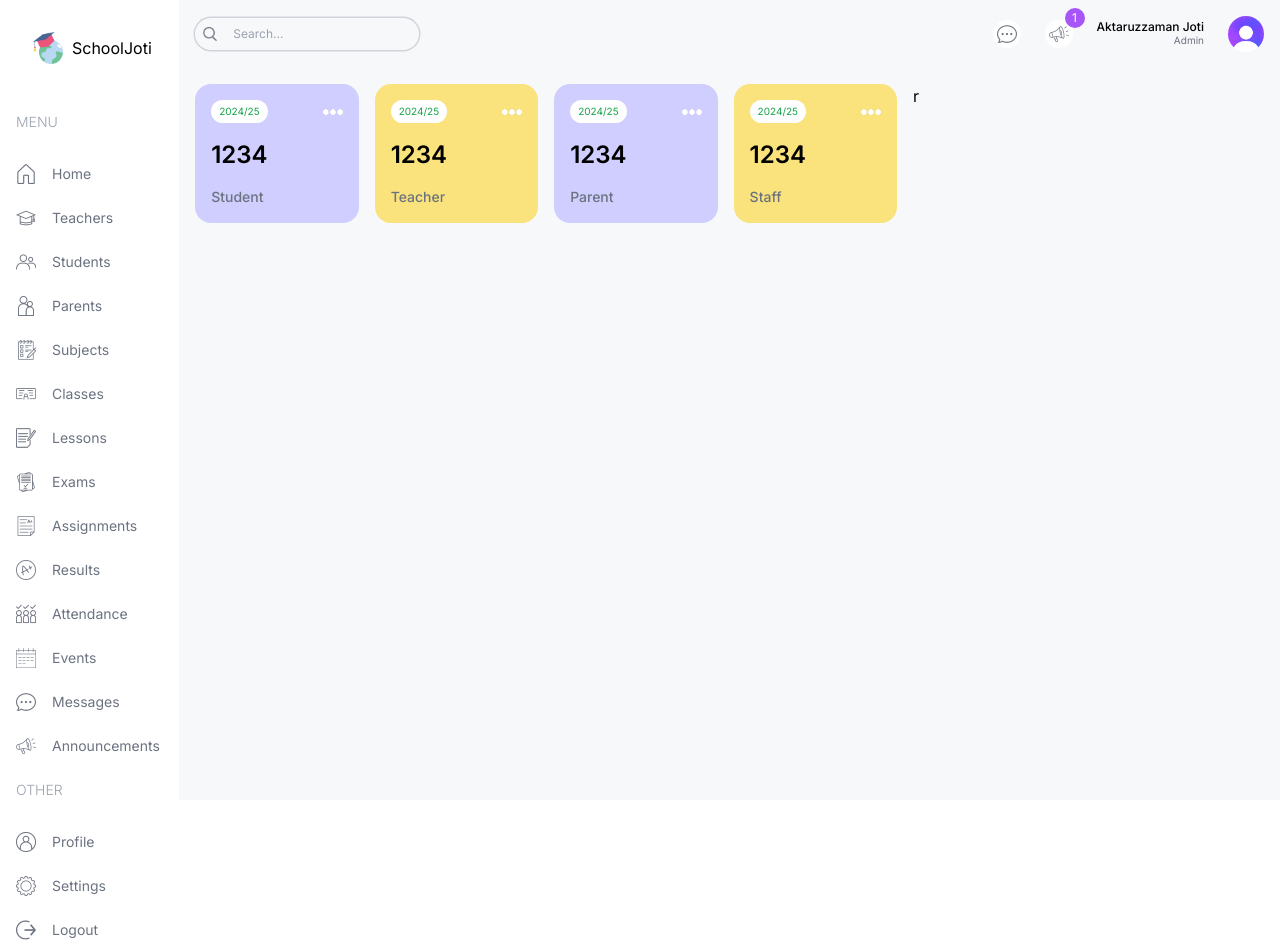
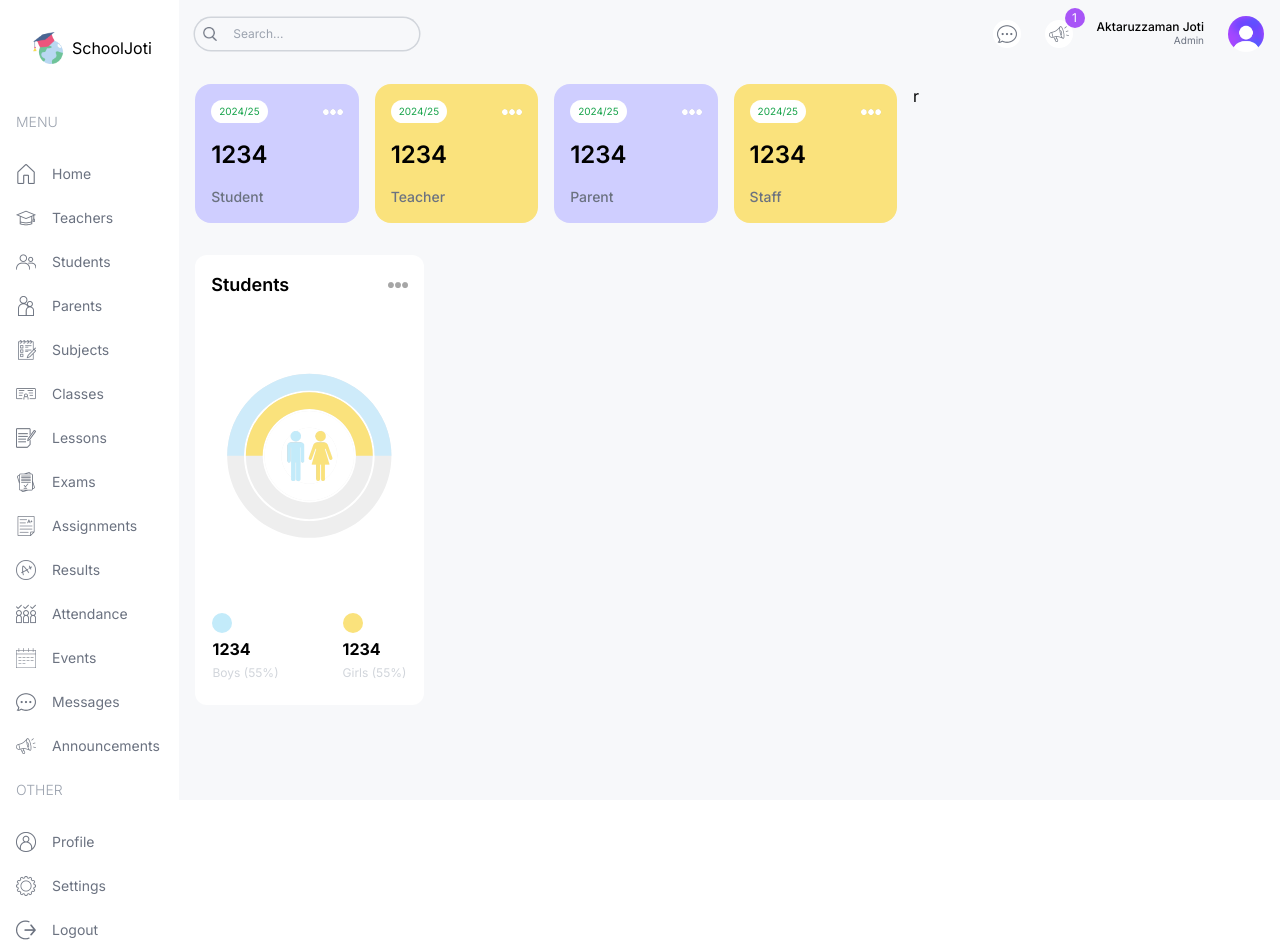
Before and after one commit to safak/next-dashboard-ui, a Next.js app: page /admin in a window 1280 px wide. Built offline with nearby package versions, Linux system fonts and the light colour scheme.

Commit message:
student chart done

```diff
--- a/src/app/(dashboard)/admin/page.tsx
+++ b/src/app/(dashboard)/admin/page.tsx
@@ -1,10 +1,11 @@
+import CountCharts from "@/components/CountCharts";
 import UserCard from "@/components/UserCard";
 
 const AdminPage = () => {
   return (
     <div className="p-4 flex gap-4 flex-col md:flex-row">
       {/* LEFT */}
-      <div className="w-full lg:w-2/3">
+      <div className="w-full lg:w-2/3 flex flex-col gap-8">
         {/* USER CARD */}
         <div className="flex gap-4 justify-between flex-wrap">
           <UserCard type="student" />
@@ -12,6 +13,17 @@ const AdminPage = () => {
           <UserCard type="parent" />
           <UserCard type="staff" />
         </div>
+        {/* MIDDLE CHARTS */}
+        <div className="flex gap-4 flex-col lg:flex-row ">
+          {/* COUNT CHART */}
+          <div className="w-full lg:w-1/3 h-[450px]">
+            <CountCharts />
+          </div>
+          {/* ATTENDANCE CHART */}
+          <div className="w-full lg:w-2/3 h-[450px]"></div>
+        </div>
+        {/* BOTTOM CHARTS */}
+        <div></div>
       </div>
       {/* RIGHT */}
       <div className="w-full lg:w-1/3">r</div>
--- /dev/null
+++ b/src/components/CountCharts.tsx
@@ -0,0 +1,71 @@
+"use client";
+
+import Image from "next/image";
+import { RadialBar, RadialBarChart, ResponsiveContainer } from "recharts";
+
+const data = [
+  {
+    name: "Total",
+    count: 106,
+    fill: "white",
+  },
+  {
+    name: "Girls",
+    count: 53,
+    fill: "#fae27c",
+  },
+  {
+    name: "Boys",
+    count: 53,
+    fill: "#ceebfa",
+  },
+];
+
+const CountCharts = () => {
+  return (
+    <div className="bg-white rounded-xl w-full h-full p-4">
+      {/* TITLE */}
+      <div className="flex justify-between items-center">
+        <h1 className="text-lg font-semibold">Students</h1>
+        <Image src="/moreDark.png" alt="" width={20} height={20} />
+      </div>
+      {/* CHART */}
+      <div className="relative w-full h-[75%]">
+        <ResponsiveContainer>
+          <RadialBarChart
+            cx="50%"
+            cy="50%"
+            innerRadius="40%"
+            outerRadius="100%"
+            barSize={32}
+            data={data}
+          >
+            <RadialBar background dataKey="count" />
+          </RadialBarChart>
+        </ResponsiveContainer>
+        <Image
+          src="/maleFemale.png"
+          alt=""
+          width={50}
+          height={50}
+          className="absolute top-1/2 left-1/2 -translate-x-1/2 -translate-y-1/2"
+        />
+      </div>
+      {/* BOTTOM */}
+      <div className="flex justify-center gap-16">
+        <div className="flex flex-col gap-1">
+          <div className="w-5 h-5 bg-jotiSky rounded-full"></div>
+          <h1 className="font-bold">1234</h1>
+          <h2 className="text-xs text-gray-300">Boys (55%)</h2>
+        </div>
+        <div className="flex flex-col gap-1">
+          <div className="w-5 h-5 bg-jotiYellow rounded-full"></div>
+          <h1 className="font-bold">1234</h1>
+          <h2 className="text-xs text-gray-300">Girls (55%)</h2>
+        </div>
+      </div>
+    </div>
+  );
+};
+
+export default CountCharts;
```
Also changed, not shown: package.json (+5 -4 lines), 1 other file (tests, documents, lock files or other folders).
